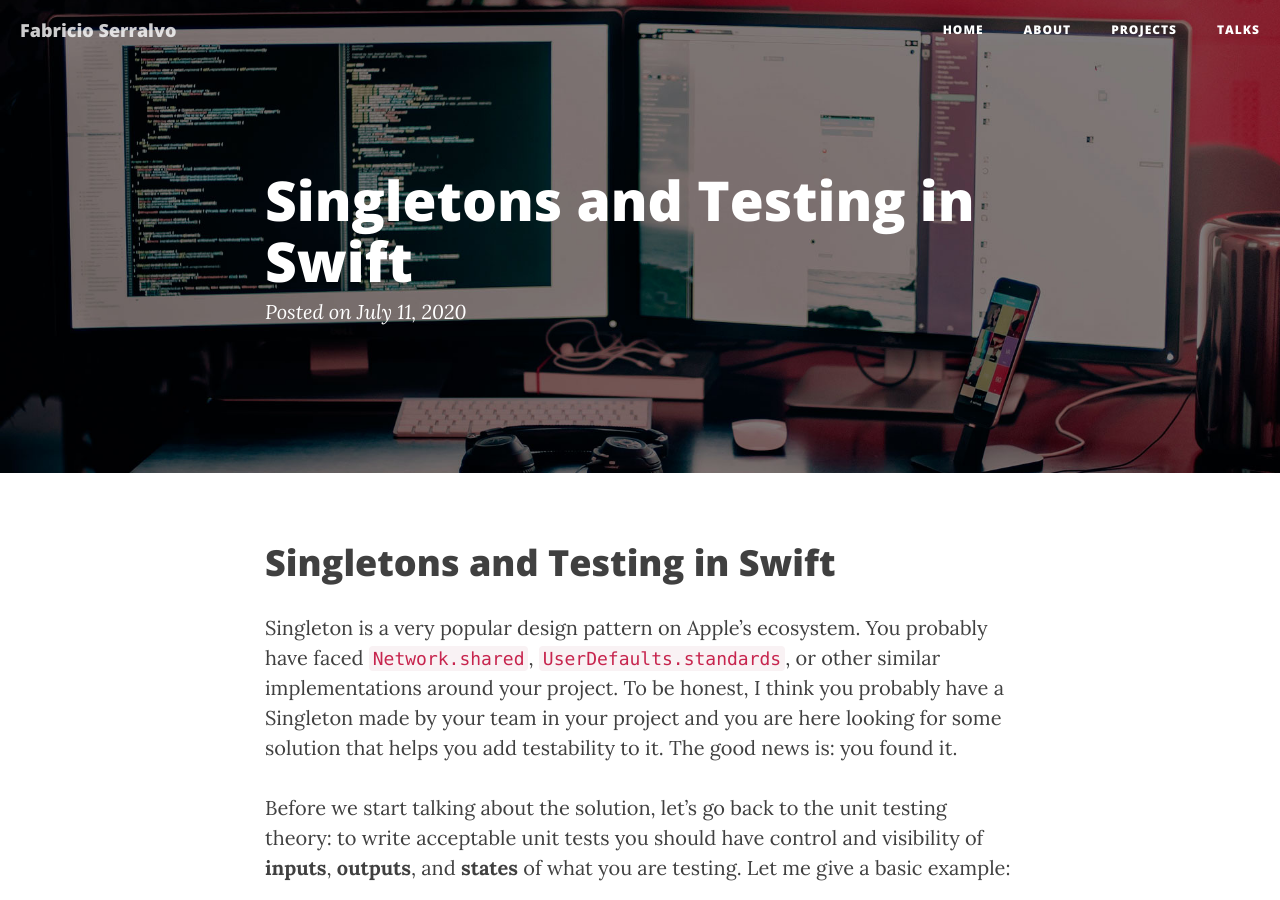
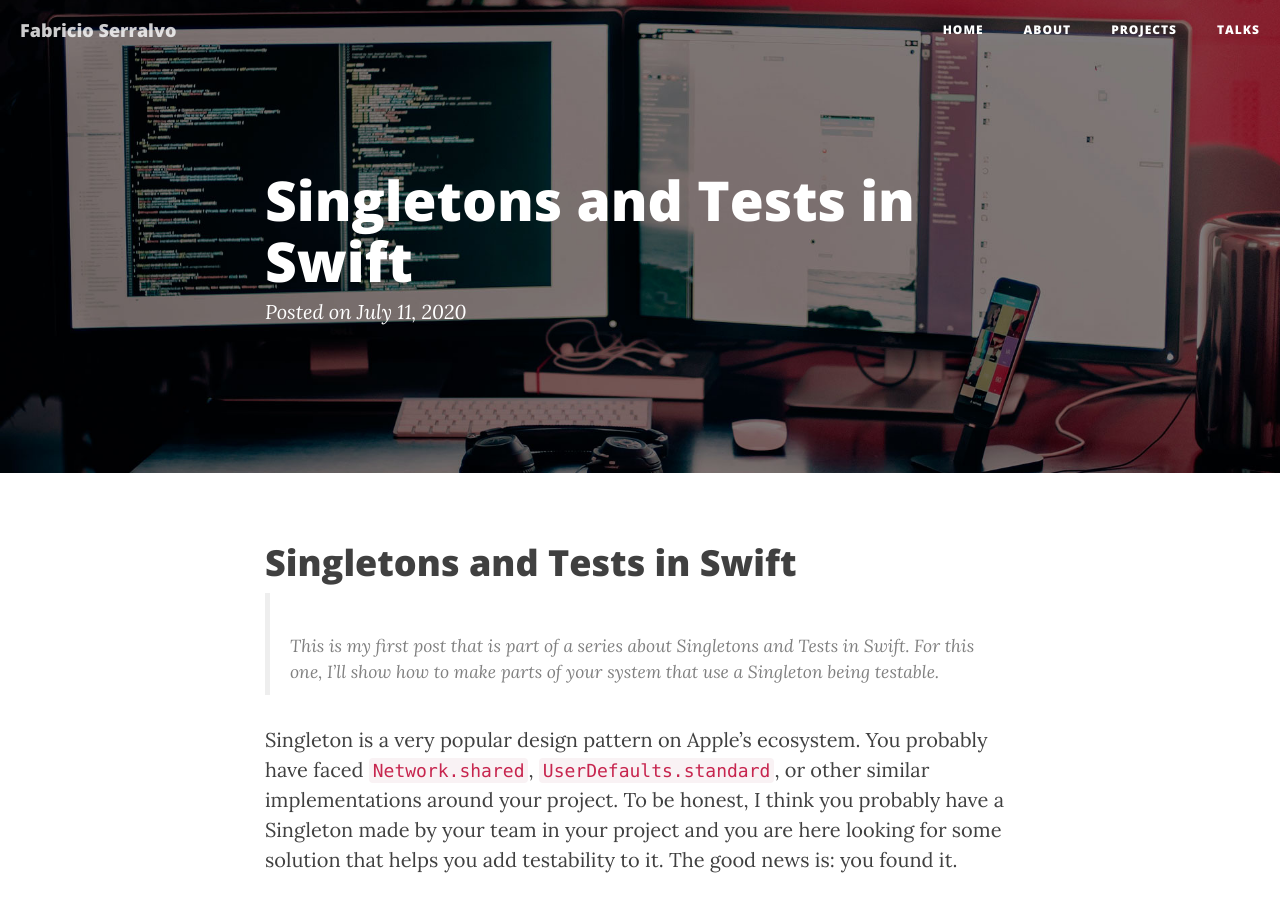
Before and after one commit to serralvo/serralvo.github.io, a Jekyll site: the page built from _posts/2020-07-11-singletons-and-tests-in-swift.markdown, in a window 1280 px wide and 900 px high. Built offline with Jekyll 4.4.1, drawn with Linux system fonts in a browser that asks for light colours; nearby versions of some CDN libraries; some of the changed text lies outside the part shown.

Commit message:
Update and rename 2020-07-11-singletons-and-testing-in-swift.markdown to 2020-07-11-singletons-and-tests-in-swift.markdown

````diff
--- a/_posts/2020-07-11-singletons-and-testing-in-swift.markdown
+++ b/_posts/2020-07-11-singletons-and-tests-in-swift.markdown
@@ -1,12 +1,14 @@
 ---
 published: true
-title: Singletons and Testing in Swift
+title: Singletons and Tests in Swift
 layout: post
 ---
 
-# Singletons and Testing in Swift
+# Singletons and Tests in Swift
 
-Singleton is a very popular design pattern on Apple's ecosystem. You probably have faced `Network.shared`, `UserDefaults.standards`, or other similar implementations around your project. To be honest, I think you probably have a Singleton made by your team in your project and you are here looking for some solution that helps you add testability to it. The good news is: you found it.
+> This is my first post that is part of a series about Singletons and Tests in Swift. For this one, I'll show how to make parts of your system that use a Singleton being testable.
+
+Singleton is a very popular design pattern on Apple's ecosystem. You probably have faced `Network.shared`, `UserDefaults.standard`, or other similar implementations around your project. To be honest, I think you probably have a Singleton made by your team in your project and you are here looking for some solution that helps you add testability to it. The good news is: you found it.
 
 Before we start talking about the solution, let's go back to the unit testing theory: to write acceptable unit tests you should have control and visibility of **inputs**, **outputs**, and **states** of what you are testing. Let me give a basic example:
 
@@ -33,7 +35,6 @@ class CheckoutInteractor {
 So, easy to test `CheckoutInteractor`, right? We can inject the product, call `calculate(with product: Product)` function and check if the result is expected:
 
 ```swift
-
 private let sut = CheckoutInteractor()
 
 func test_calculate_withProductThatPriceIsHigherThan100_shouldReturn10PercentageDiscount() {
@@ -51,7 +52,6 @@ Perfect, for this example we have control of all **inputs** (`Product`) and visi
 But now, imagine that we should give an extra discount if our customer is subscribed to a kind of rewards program and this information can change any time while the customer uses the app, so, and, for our luck, this information is stored into a Singleton.
 
 ```swift
-
 enum Reward {
     case subscribed
     case unsubscribed
@@ -82,7 +82,6 @@ class CustomerManager {
 So, what we can do? We can use the `CustomerManager` on `DiscountCalculator` to give the extra discount and everything is gonna be ok:
 
 ```swift
-
 class CheckoutInteractor {
     func calculate(with product: Product) -> Double {
         let price = product.price
@@ -114,7 +113,6 @@ Perfect 🎉, this works fine and our customers will be happy with these discoun
 What is the main goal of a singleton? To keep a unique and shared instance of something throughout the app's lifecycle. So, here we have a big issue about testability, do you remember the theory about having control of the **states** to write acceptable unit tests, right? Let's check how we can update the tests of `CheckoutInteractor`:
 
 ```swift
-
 private let sut = CheckoutInteractor()
 
 func test_calculate_withProductThatPriceIsHigherThan100_andCustomerIsSubscribed_shouldReturn20PercentageDiscount() {
@@ -131,7 +129,6 @@ func test_calculate_withProductThatPriceIsHigherThan100_andCustomerIsSubscribed_
 Ok, and what happens if we want to test the unsubscribed scenario?
 
 ```swift
-
 private let sut = CheckoutInteractor()
 
 func test_calculate_withProductThatPriceIsHigherThan100_andCustomerIsUnsubscribed_shouldReturn10PercentageDiscount() {
````
Also changed, not shown: other parts of _posts/2020-07-11-singletons-and-tests-in-swift.markdown (+6 -8 lines).
